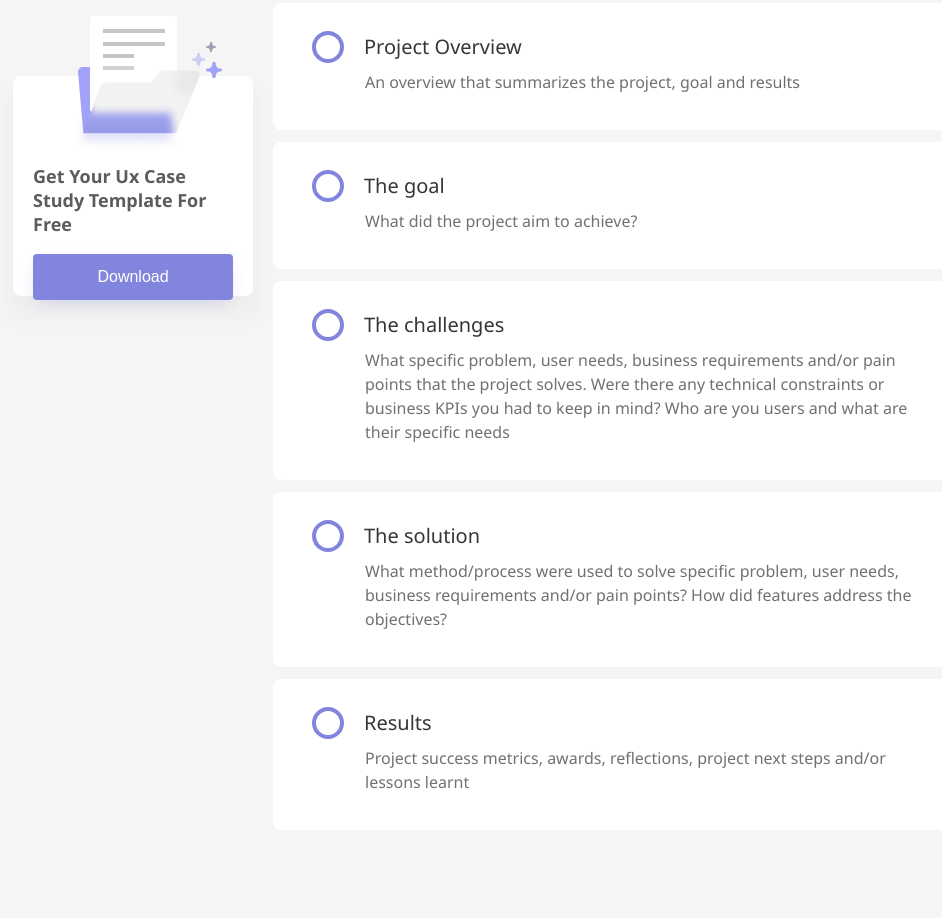
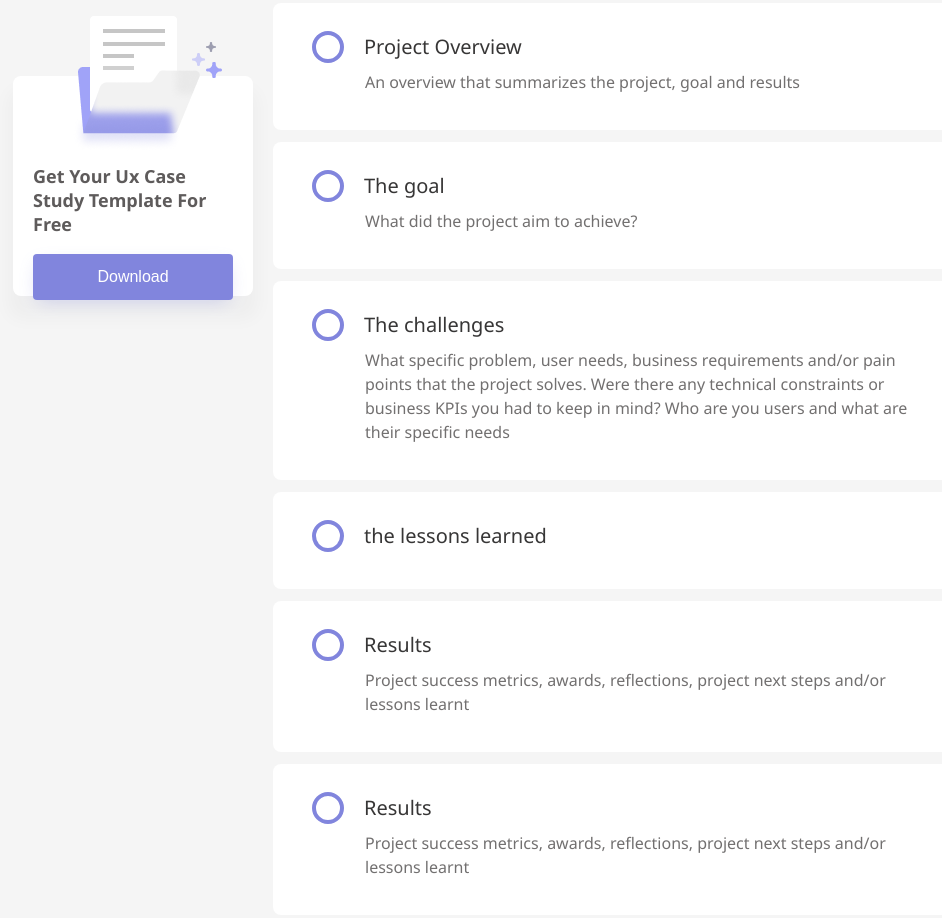
Before and after one commit to mulyan/ux-checklist, a plain HTML site: page index.html in a window 1280 px wide. Shown: the part 474-1392 px from the top of the page, without its empty margins (17-959 px from the left). Before the commit the page ends 1334 px from the top, so only its background shows below. Drawn offline with Linux system fonts and the light colour scheme.

Commit message:
Update index.html

```diff
--- a/index.html
+++ b/index.html
@@ -82,9 +82,17 @@
   <label>
       <input type="checkbox" name="">
       <span></span>
-      <p>The solution</p>
+      <p>the lessons learned</p>
   </label>
-  <p class="desc">What method/process were used to solve specific problem, user needs, business requirements and/or pain points? How did features address the objectives?</p>
+</div>
+
+<div class="box1">
+  <label>
+      <input type="checkbox" name="">
+      <span></span>
+      <p>Results</p>
+  </label>
+  <p class="desc">Project success metrics, awards, reflections, project next steps and/or lessons learnt</p>
 </div>
 
 <div class="box1">
@@ -104,5 +112,6 @@
       <button class="btn">Download</button>
       </a>
   </div>
+
 </body>
 </html>
```
